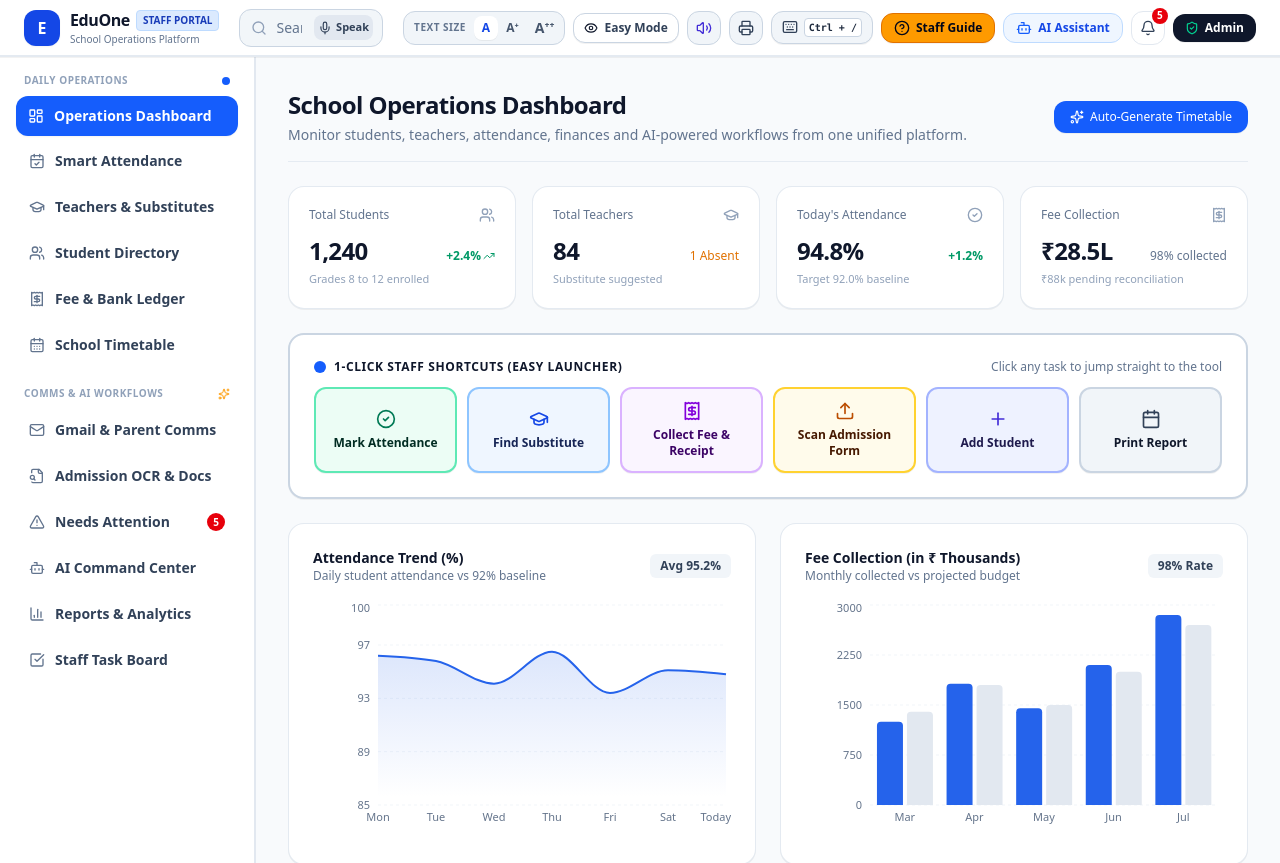
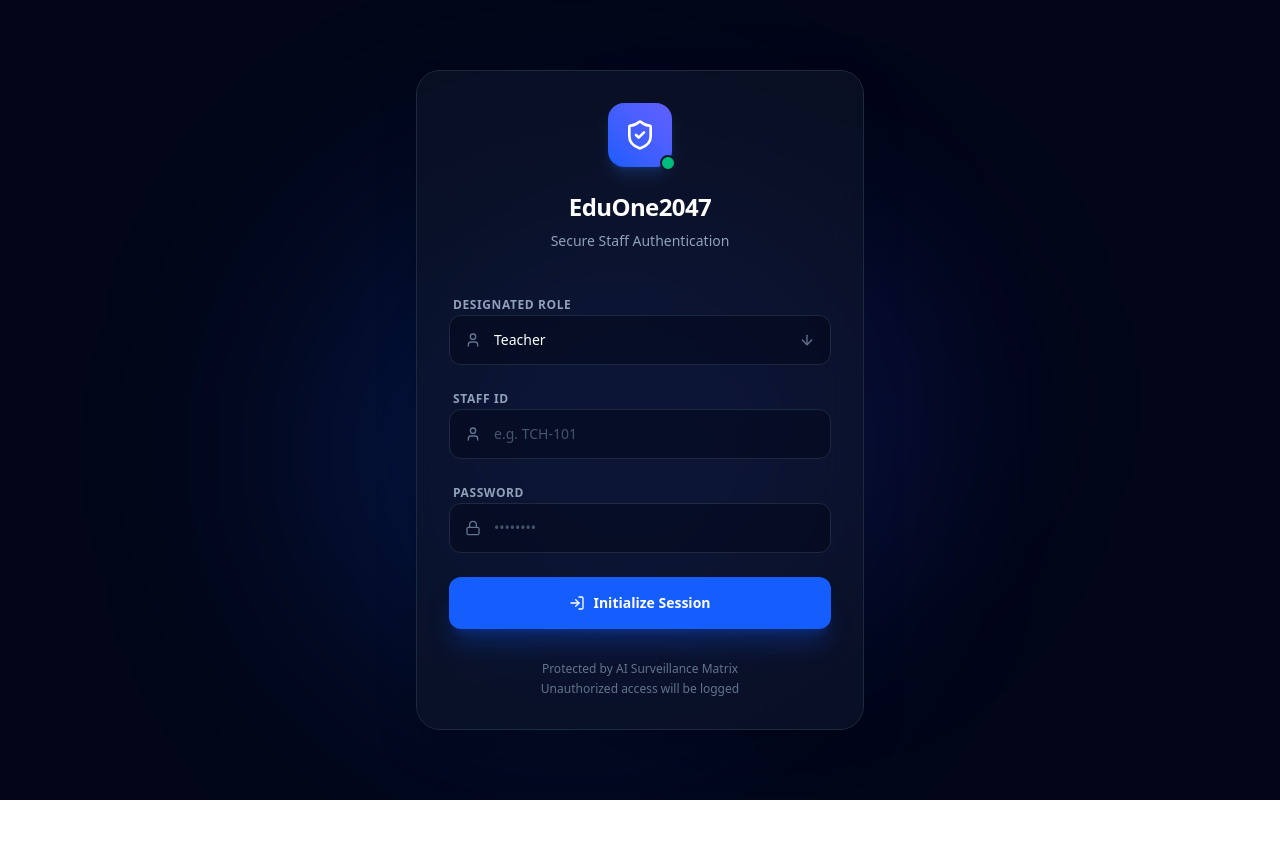
Before and after one commit to VedrajSingh1926/EduOne2047, a React (Vite) app in the folder EduOne-2047/: page / in a window 1280 px wide. Shown: the top 863 px of the page. After the commit the page ends 800 px from the top, so only its background shows below. Built offline with nearby package versions, Linux system fonts and the light colour scheme.

Commit message:
Implement premium Login Form gateway for EduOne core application

```diff
--- a/EduOne-2047/index.html
+++ b/EduOne-2047/index.html
@@ -3,7 +3,7 @@
   <head>
     <meta charset="UTF-8" />
     <meta name="viewport" content="width=device-width, initial-scale=1.0" />
-    <title>My Google AI Studio App</title>
+    <title>EduOne2047</title>
   </head>
   <body>
     <div id="root"></div>
--- a/EduOne-2047/src/App.tsx
+++ b/EduOne-2047/src/App.tsx
@@ -15,6 +15,7 @@ import { NeedsAttention } from './components/escalations/NeedsAttention';
 import { ReportsAnalytics } from './components/analytics/ReportsAnalytics';
 import { CollaborativeTaskManager } from './components/tasks/CollaborativeTaskManager';
 import { GmailCommsCenter } from './components/gmail/GmailCommsCenter';
+import { LoginForm } from './components/auth/LoginForm';
 
 import {
   INITIAL_STUDENTS,
@@ -34,8 +35,13 @@ import { Role, Student, Teacher, FeeRecord, DocumentItem, TimetableSlot, Escalat
 export default function App() {
   const [activeModule, setActiveModule] = useState<string>('dashboard');
 
-  // Parse role from URL query parameters (e.g., ?role=Principal)
+  // Authentication State
   const initialRole = (new URLSearchParams(window.location.search).get('role') as Role) || 'Admin';
+  // If there's a role parameter, assume they bypassed login (e.g. from local testing).
+  // Otherwise, default to unauthenticated.
+  const hasRoleParam = !!new URLSearchParams(window.location.search).get('role');
+  const [isAuthenticated, setIsAuthenticated] = useState<boolean>(hasRoleParam);
+
   const [currentRole, setCurrentRole] = useState<Role>(initialRole);
   const [initialCommandPrompt, setInitialCommandPrompt] = useState<string | undefined>(undefined);
 
@@ -310,6 +316,17 @@ export default function App() {
     }
   };
 
+  if (!isAuthenticated) {
+    return (
+      <LoginForm
+        onLogin={(role, staffId) => {
+          setCurrentRole(role);
+          setIsAuthenticated(true);
+        }}
+      />
+    );
+  }
+
   return (
     <div className={`min-h-screen bg-slate-50 text-slate-900 flex flex-col font-sans antialiased selection:bg-blue-500 selection:text-white ${
       textSize === 'large' ? 'text-scale-large' : textSize === 'xlarge' ? 'text-scale-xlarge' : ''
--- /dev/null
+++ b/EduOne-2047/src/components/auth/LoginForm.tsx
@@ -0,0 +1,149 @@
+import React, { useState } from 'react';
+import { Role } from '../../types';
+import { ShieldCheck, User, Lock, LogIn, ArrowRight } from 'lucide-react';
+
+interface LoginFormProps {
+  onLogin: (role: Role, staffId: string) => void;
+}
+
+const AVAILABLE_ROLES: Role[] = ['Admin', 'Principal', 'Vice Principal', 'Teacher', 'ID Administrator'];
+
+export const LoginForm: React.FC<LoginFormProps> = ({ onLogin }) => {
+  const [role, setRole] = useState<Role>('Teacher');
+  const [staffId, setStaffId] = useState('');
+  const [password, setPassword] = useState('');
+  const [error, setError] = useState('');
+  const [isAuthenticating, setIsAuthenticating] = useState(false);
+
+  const handleSubmit = (e: React.FormEvent) => {
+    e.preventDefault();
+    setError('');
+
+    if (!staffId.trim()) {
+      setError('Staff ID is required.');
+      return;
+    }
+    if (!password.trim()) {
+      setError('Password is required.');
+      return;
+    }
+
+    // Mock validation - accept any password for demo purposes,
+    // but simulate network delay for premium feel
+    setIsAuthenticating(true);
+    setTimeout(() => {
+      setIsAuthenticating(false);
+      onLogin(role, staffId);
+    }, 1200);
+  };
+
+  return (
+    <div className="min-h-screen bg-slate-950 flex flex-col items-center justify-center p-4 relative overflow-hidden font-sans selection:bg-blue-600 selection:text-white">
+      {/* Background Gradients */}
+      <div className="absolute top-1/4 left-1/4 w-[500px] h-[500px] bg-blue-600/20 rounded-full blur-[120px] pointer-events-none" />
+      <div className="absolute bottom-1/4 right-1/4 w-[400px] h-[400px] bg-indigo-600/10 rounded-full blur-[100px] pointer-events-none" />
+
+      {/* Main Login Card */}
+      <div className="w-full max-w-md bg-slate-900/60 backdrop-blur-xl border border-slate-800 rounded-3xl shadow-2xl p-8 relative z-10">
+
+        {/* Header */}
+        <div className="flex flex-col items-center text-center mb-10">
+          <div className="w-16 h-16 rounded-2xl bg-gradient-to-tr from-blue-600 to-indigo-500 flex items-center justify-center shadow-lg shadow-blue-500/20 mb-6 relative">
+            <ShieldCheck className="w-8 h-8 text-white" />
+            <div className="absolute -bottom-1 -right-1 w-4 h-4 bg-emerald-500 rounded-full border-2 border-slate-900" />
+          </div>
+          <h1 className="text-2xl font-black text-white tracking-tight mb-2">EduOne2047</h1>
+          <p className="text-sm text-slate-400">Secure Staff Authentication</p>
+        </div>
+
+        {/* Form */}
+        <form onSubmit={handleSubmit} className="space-y-5">
+          {error && (
+            <div className="p-3 rounded-xl bg-red-500/10 border border-red-500/20 text-red-400 text-sm font-medium text-center animate-in fade-in slide-in-from-top-2">
+              {error}
+            </div>
+          )}
+
+          {/* Role Selection */}
+          <div className="space-y-2">
+            <label className="text-xs font-semibold text-slate-400 uppercase tracking-wider ml-1">Designated Role</label>
+            <div className="relative">
+              <User className="absolute left-4 top-1/2 -translate-y-1/2 w-4 h-4 text-slate-500" />
+              <select
+                value={role}
+                onChange={(e) => setRole(e.target.value as Role)}
+                className="w-full bg-slate-950/50 border border-slate-800 rounded-xl py-3.5 pl-11 pr-4 text-sm font-medium text-white appearance-none focus:outline-none focus:ring-2 focus:ring-blue-500/50 focus:border-blue-500 transition-all cursor-pointer"
+              >
+                {AVAILABLE_ROLES.map(r => (
+                  <option key={r} value={r} className="bg-slate-900">{r}</option>
+                ))}
+              </select>
+              <div className="absolute right-4 top-1/2 -translate-y-1/2 pointer-events-none">
+                <ArrowRight className="w-4 h-4 text-slate-500 rotate-90" />
+              </div>
+            </div>
+          </div>
+
+          {/* Staff ID */}
+          <div className="space-y-2">
+            <label className="text-xs font-semibold text-slate-400 uppercase tracking-wider ml-1">Staff ID</label>
+            <div className="relative">
+              <User className="absolute left-4 top-1/2 -translate-y-1/2 w-4 h-4 text-slate-500" />
+              <input
+                type="text"
+                placeholder="e.g. TCH-101"
+                value={staffId}
+                onChange={(e) => setStaffId(e.target.value)}
+                className="w-full bg-slate-950/50 border border-slate-800 rounded-xl py-3.5 pl-11 pr-4 text-sm font-medium text-white placeholder:text-slate-600 focus:outline-none focus:ring-2 focus:ring-blue-500/50 focus:border-blue-500 transition-all"
+              />
+            </div>
+          </div>
+
+          {/* Password */}
+          <div className="space-y-2">
+            <label className="text-xs font-semibold text-slate-400 uppercase tracking-wider ml-1">Password</label>
+            <div className="relative">
+              <Lock className="absolute left-4 top-1/2 -translate-y-1/2 w-4 h-4 text-slate-500" />
+              <input
+                type="password"
+                placeholder="••••••••"
+                value={password}
+                onChange={(e) => setPassword(e.target.value)}
+                className="w-full bg-slate-950/50 border border-slate-800 rounded-xl py-3.5 pl-11 pr-4 text-sm font-medium text-white placeholder:text-slate-600 focus:outline-none focus:ring-2 focus:ring-blue-500/50 focus:border-blue-500 transition-all"
+              />
+            </div>
+          </div>
+
+          {/* Submit Button */}
+          <button
+            type="submit"
+            disabled={isAuthenticating}
+            className={`w-full mt-6 py-4 rounded-xl flex items-center justify-center gap-2 text-sm font-bold text-white shadow-xl transition-all ${
+              isAuthenticating
+                ? 'bg-slate-800 border-slate-700 cursor-not-allowed shadow-none'
+                : 'bg-blue-600 hover:bg-blue-500 shadow-blue-600/25 active:scale-[0.98]'
+            }`}
+          >
+            {isAuthenticating ? (
+              <div className="flex items-center gap-3">
+                <div className="w-4 h-4 border-2 border-white/20 border-t-white rounded-full animate-spin" />
+                <span>Authenticating Protocol...</span>
+              </div>
+            ) : (
+              <>
+                <LogIn className="w-4 h-4" />
+                <span>Initialize Session</span>
+              </>
+            )}
+          </button>
+        </form>
+
+        {/* Footer info */}
+        <div className="mt-8 text-center text-xs font-medium text-slate-500">
+          <p>Protected by AI Surveillance Matrix</p>
+          <p className="mt-1">Unauthorized access will be logged</p>
+        </div>
+      </div>
+    </div>
+  );
+};
```
Also changed, not shown: 1 other file (tests, documents, lock files or other folders).
